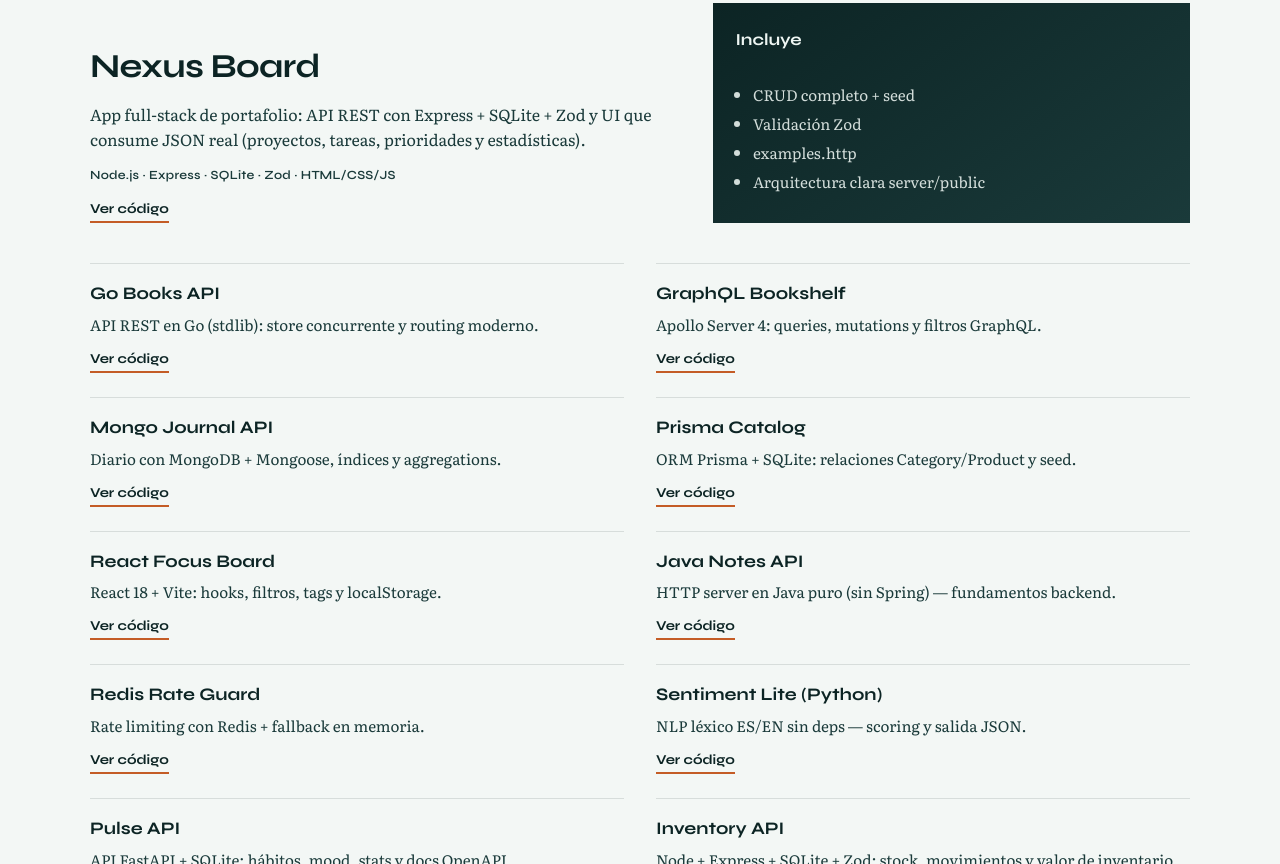
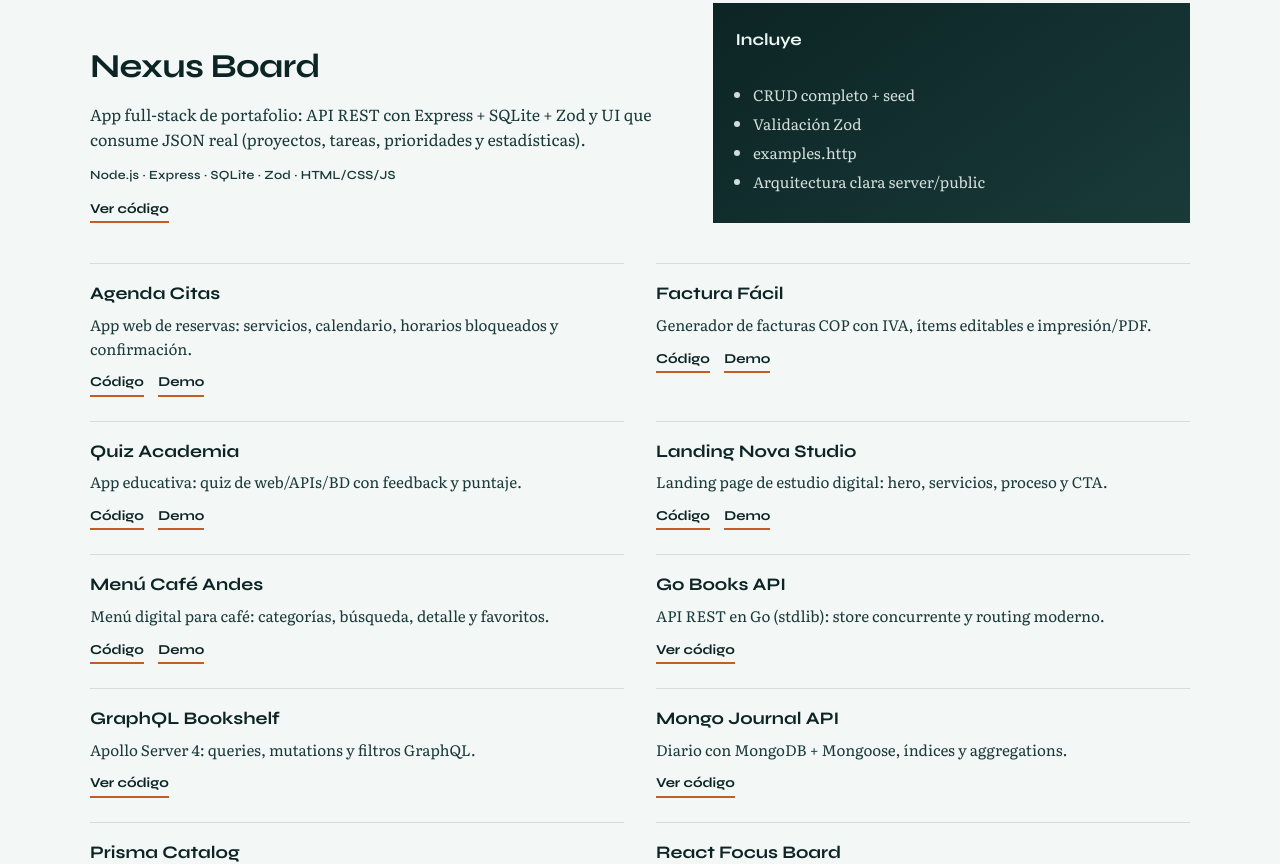
Before and after one commit to jchantre-jpg/dev-portfolio, a plain HTML site: page index.html in a window 1280 px wide. Shown: the part 1971-2835 px from the top of the page. Drawn offline with Linux system fonts and the light colour scheme.

Commit message:
Lead with clear product apps: citas, factura, quiz, landing, menu

```diff
--- a/index.html
+++ b/index.html
@@ -565,7 +565,7 @@
         <p class="section-kicker">Portafolio</p>
         <h2 class="section-title">Proyectos que demuestran cómo trabajo</h2>
         <p class="section-text">
-          Producto estrella, código público y experiencia profesional — el núcleo de un portafolio de ingeniería de software.
+          Apps web con demos, APIs con bases de datos y páginas listas para producción — nombres claros y valor real.
         </p>
 
         <article class="project-feature">
@@ -618,6 +618,46 @@
         </article>
 
         <div class="more-projects">
+          <article>
+            <h4>Agenda Citas</h4>
+            <p>App web de reservas: servicios, calendario, horarios bloqueados y confirmación.</p>
+            <div class="project-links" style="margin-top:0.7rem">
+              <a href="https://github.com/jchantre-jpg/agenda-citas" target="_blank" rel="noopener">Código</a>
+              <a href="https://jchantre-jpg.github.io/agenda-citas/" target="_blank" rel="noopener">Demo</a>
+            </div>
+          </article>
+          <article>
+            <h4>Factura Fácil</h4>
+            <p>Generador de facturas COP con IVA, ítems editables e impresión/PDF.</p>
+            <div class="project-links" style="margin-top:0.7rem">
+              <a href="https://github.com/jchantre-jpg/factura-facil" target="_blank" rel="noopener">Código</a>
+              <a href="https://jchantre-jpg.github.io/factura-facil/" target="_blank" rel="noopener">Demo</a>
+            </div>
+          </article>
+          <article>
+            <h4>Quiz Academia</h4>
+            <p>App educativa: quiz de web/APIs/BD con feedback y puntaje.</p>
+            <div class="project-links" style="margin-top:0.7rem">
+              <a href="https://github.com/jchantre-jpg/quiz-academia" target="_blank" rel="noopener">Código</a>
+              <a href="https://jchantre-jpg.github.io/quiz-academia/" target="_blank" rel="noopener">Demo</a>
+            </div>
+          </article>
+          <article>
+            <h4>Landing Nova Studio</h4>
+            <p>Landing page de estudio digital: hero, servicios, proceso y CTA.</p>
+            <div class="project-links" style="margin-top:0.7rem">
+              <a href="https://github.com/jchantre-jpg/landing-nova-studio" target="_blank" rel="noopener">Código</a>
+              <a href="https://jchantre-jpg.github.io/landing-nova-studio/" target="_blank" rel="noopener">Demo</a>
+            </div>
+          </article>
+          <article>
+            <h4>Menú Café Andes</h4>
+            <p>Menú digital para café: categorías, búsqueda, detalle y favoritos.</p>
+            <div class="project-links" style="margin-top:0.7rem">
+              <a href="https://github.com/jchantre-jpg/menu-cafe-andes" target="_blank" rel="noopener">Código</a>
+              <a href="https://jchantre-jpg.github.io/menu-cafe-andes/" target="_blank" rel="noopener">Demo</a>
+            </div>
+          </article>
           <article>
             <h4>Go Books API</h4>
             <p>API REST en Go (stdlib): store concurrente y routing moderno.</p>
```
